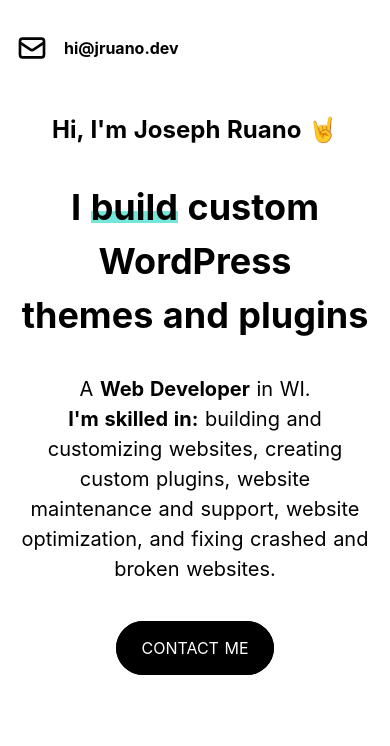
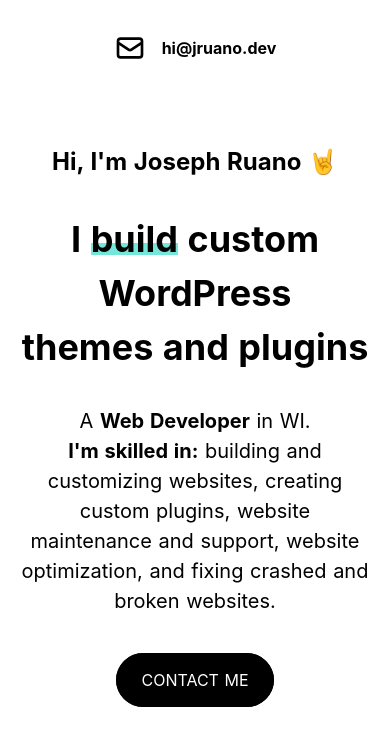
Before and after one commit to Zkida/contact-me, a Nuxt app: page / in a window 390 px wide. Shown: the top 746 px of the page. Built offline with nearby package versions, Linux system fonts and the light colour scheme.

Commit message:
mobile fixes

```diff
--- a/components/Header.vue
+++ b/components/Header.vue
@@ -1,6 +1,8 @@
 <template>
   <header class="flex">
-    <div class="flex items-center w-full sm:justify-center py-8 px-4">
+    <div
+      class="flex items-center w-full justify-center md:justify-start py-8 px-4"
+    >
       <div class="w-8 h-8 mr-4 md:mr-14">
         <svg
           xmlns="http://www.w3.org/2000/svg"
--- a/pages/index.vue
+++ b/pages/index.vue
@@ -2,7 +2,7 @@
   <div class="container mx-auto min-h-screen">
     <Header />
     <main
-      class="flex items-center justify-center flex-col mt-4 md:mt-28 md:pb-28"
+      class="flex items-center justify-center flex-col mt-12 md:mt-28 md:pb-28"
     >
       <h1 class="text-2xl font-bold">Hi, I'm Joseph Ruano 🤘</h1>
       <h2 class="mt-8 md:mt-14 text-center text-4xl md:text-6xl font-bold">
```
